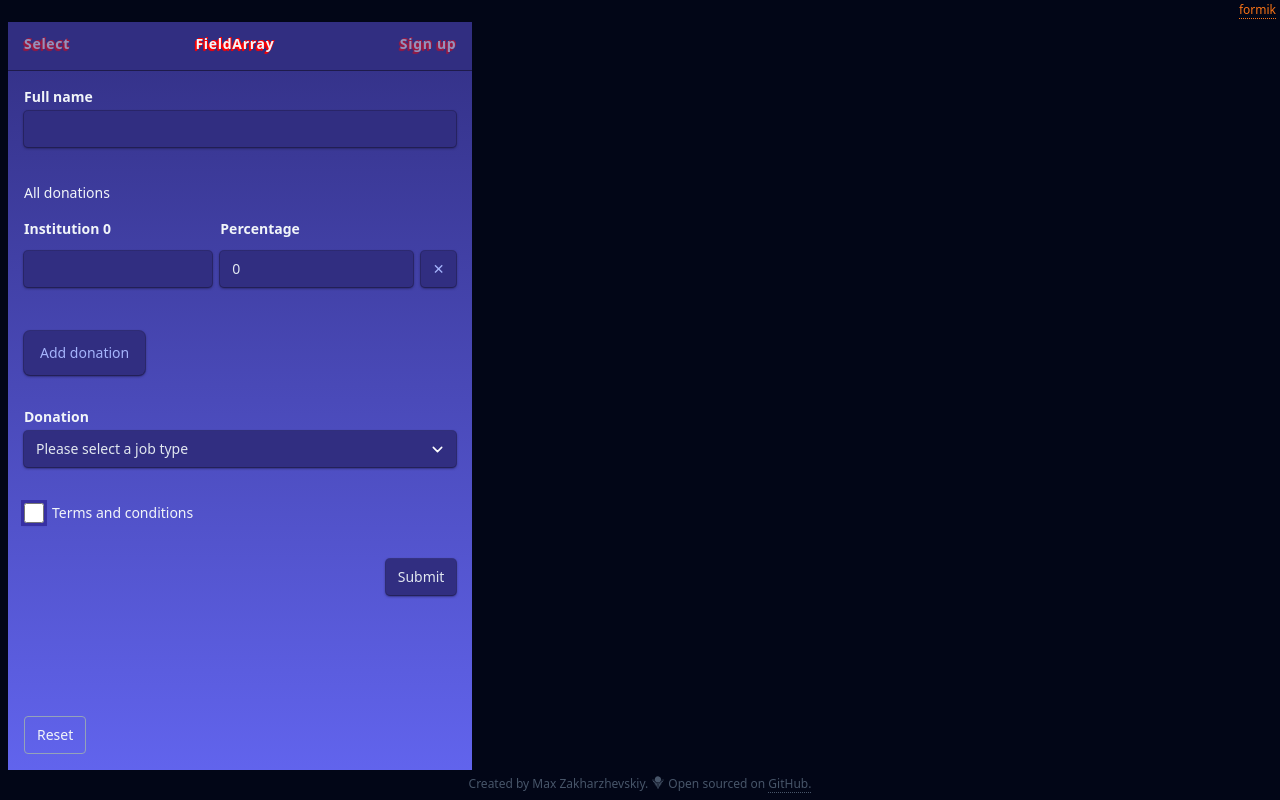
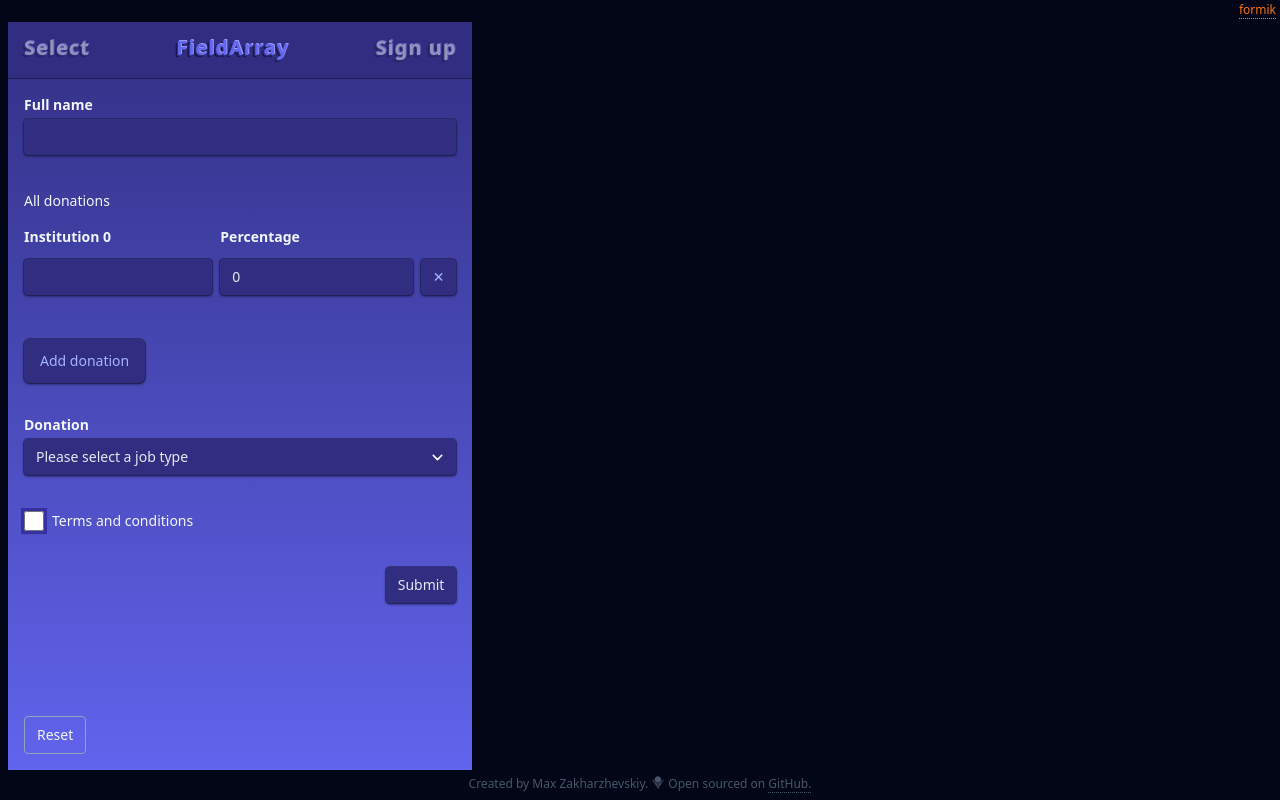
Before and after one commit to maxzz/forms-formik, a React (Vite) app: page / in a window 1280 px wide. Built offline with nearby package versions, Linux system fonts and the light colour scheme.

Commit message:
WIP. LeftSide. effect3d. 6, fix custom props

```diff
--- a/src/components/2-main/4-left-side/index.tsx
+++ b/src/components/2-main/4-left-side/index.tsx
@@ -9,11 +9,11 @@ function TabButton({ active, className, children, ...rest }: { active: boolean;
     return (
         <button
             className={classNames(
-                "px-4 pt-3 pb-4 text-sm font-semibold tracking-wider select-none",
-                active ? "text-slate-100" : "opacity-50 hover:text-slate-200 500 hover:bg-indigo-700/50",
+                "px-4 pt-3 pb-4 text-xl font-semibold tracking-wider select-none",
+                active ? "text-indigo-500" : "opacity-50 hover:opacity-100 hover:text-indigo-200 500 hover:bg-indigo-700/50",
                 className
             )}
-            style={{'--clr-1': '#f00', '--clr-2': '#f00', '--clr-3': '#f00'}}
+            style={{'--clr-1': '#9a96fb', '--clr-2': '#353276', '--clr-3': '#151348'}}
             {...rest}
         >
             {children}
--- a/src/components/2-main/4-left-side/text3d.module.css
+++ b/src/components/2-main/4-left-side/text3d.module.css
@@ -11,9 +11,9 @@
     --shadow-offset: .2ch;
     --shadow-blur: .1ch;
 
-    --clr-1: hsl(0 0% 100%);
-    --clr-2: hsl(0 0% 60%);
-    --clr-3: hsl(0 0% 50% / .75);
+    --clr-1: hsl(0 0% 100%); /* top right */
+    --clr-2: hsl(0 0% 60%); /* bottom left */
+    --clr-3: hsl(0 0% 50% / .75); /* shadow overall */
 
     text-shadow: calc(max(var(--rim-size), 1px) * var(--light-pos-x)) calc(max(var(--rim-size), 1px) * var(--light-pos-y)) var(--clr-1),
         calc(max(var(--rim-size), 1px) * var(--light-pos-x) * -1) calc(max(var(--rim-size), 1px) * var(--light-pos-y) * -1) var(--clr-2),
```
